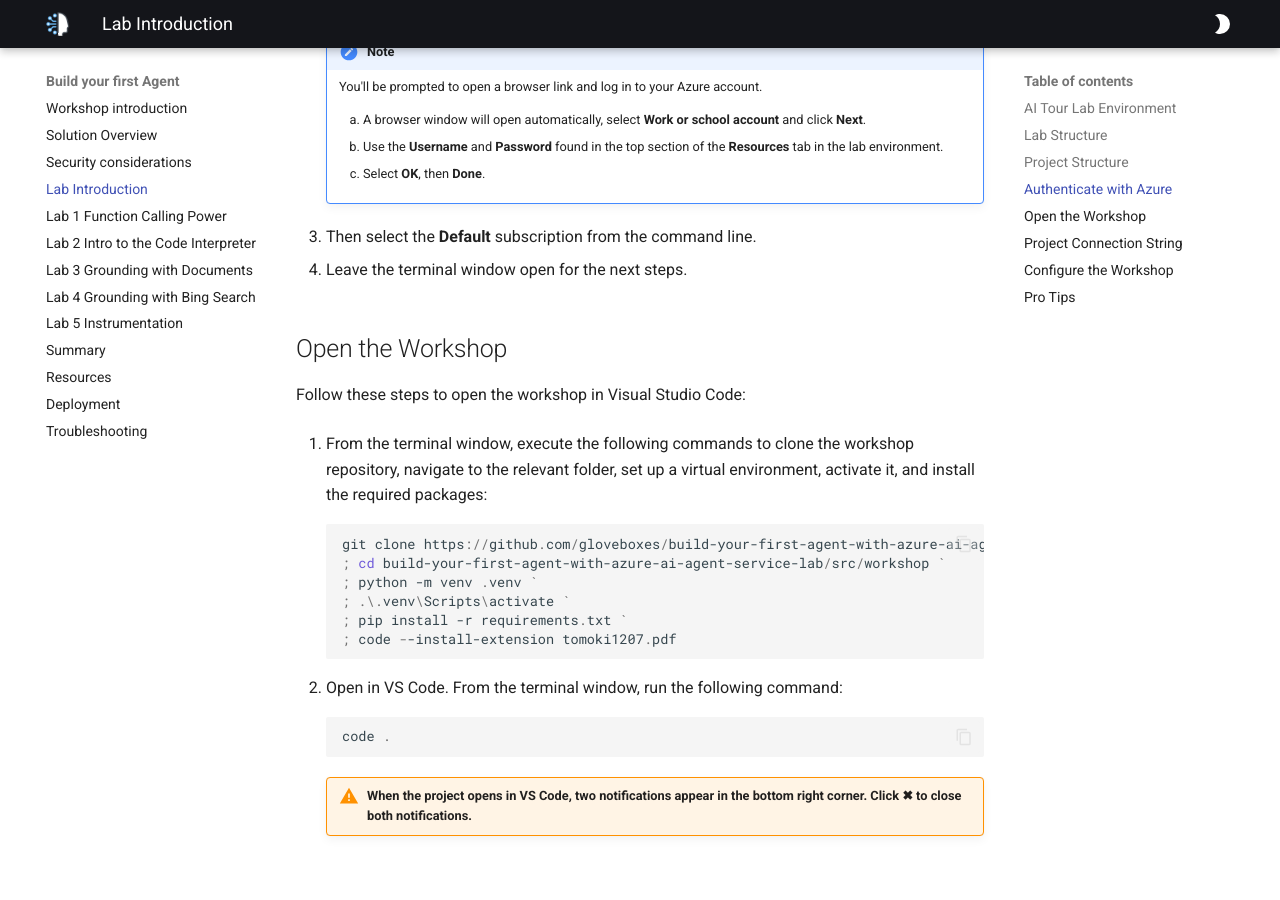
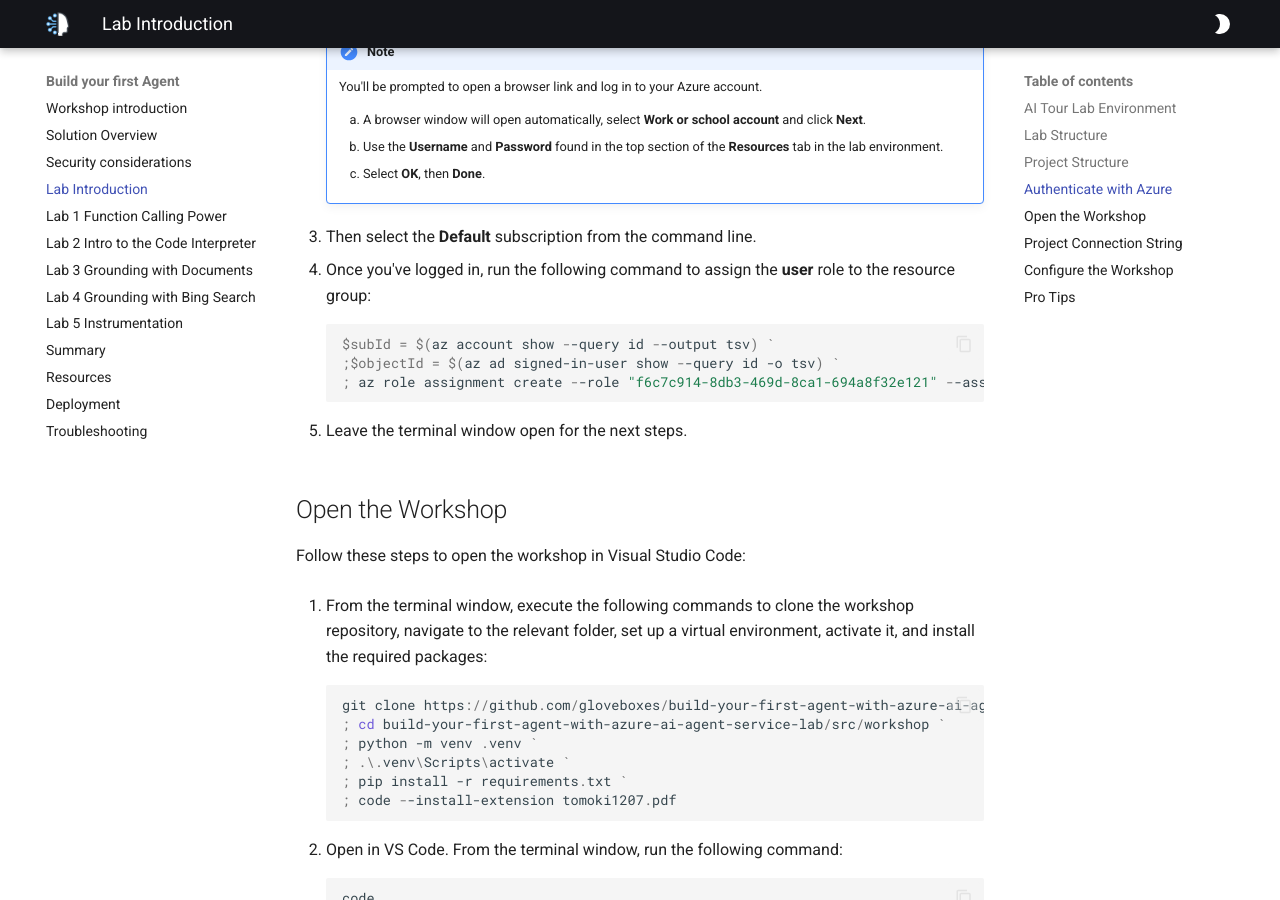
Before and after one commit to yelamanchili-murali/build-your-first-agent-with-azure-ai-agent-service-workshop, an MkDocs documentation site: the page built from docs/docs/lab_introduction.md, in a window 1280 px wide and 900 px high, scrolled down 1700 px. Built offline with MkDocs 1.6.1 and Material for MkDocs 9.7.7, drawn with Linux system fonts in a browser that asks for light colours.

Commit message:
add role assignment

````diff
--- a/docs/docs/lab_introduction.md
+++ b/docs/docs/lab_introduction.md
@@ -49,7 +49,15 @@
 
 3. Then select the **Default** subscription from the command line.
 
-4. Leave the terminal window open for the next steps.
+4. Once you've logged in, run the following command to assign the **user** role to the resource group:
+
+    ```powershell
+    $subId = $(az account show --query id --output tsv) `
+    ;$objectId = $(az ad signed-in-user show --query id -o tsv) `
+    ; az role assignment create --role "f6c7c914-8db3-469d-8ca1-694a8f32e121" --assignee-object-id $objectId --scope /subscriptions/$subId/resourceGroups/"rg-agent-workshop" --assignee-principal-type 'User'
+    ```
+
+5. Leave the terminal window open for the next steps.
 
 ## Open the Workshop
 
````
